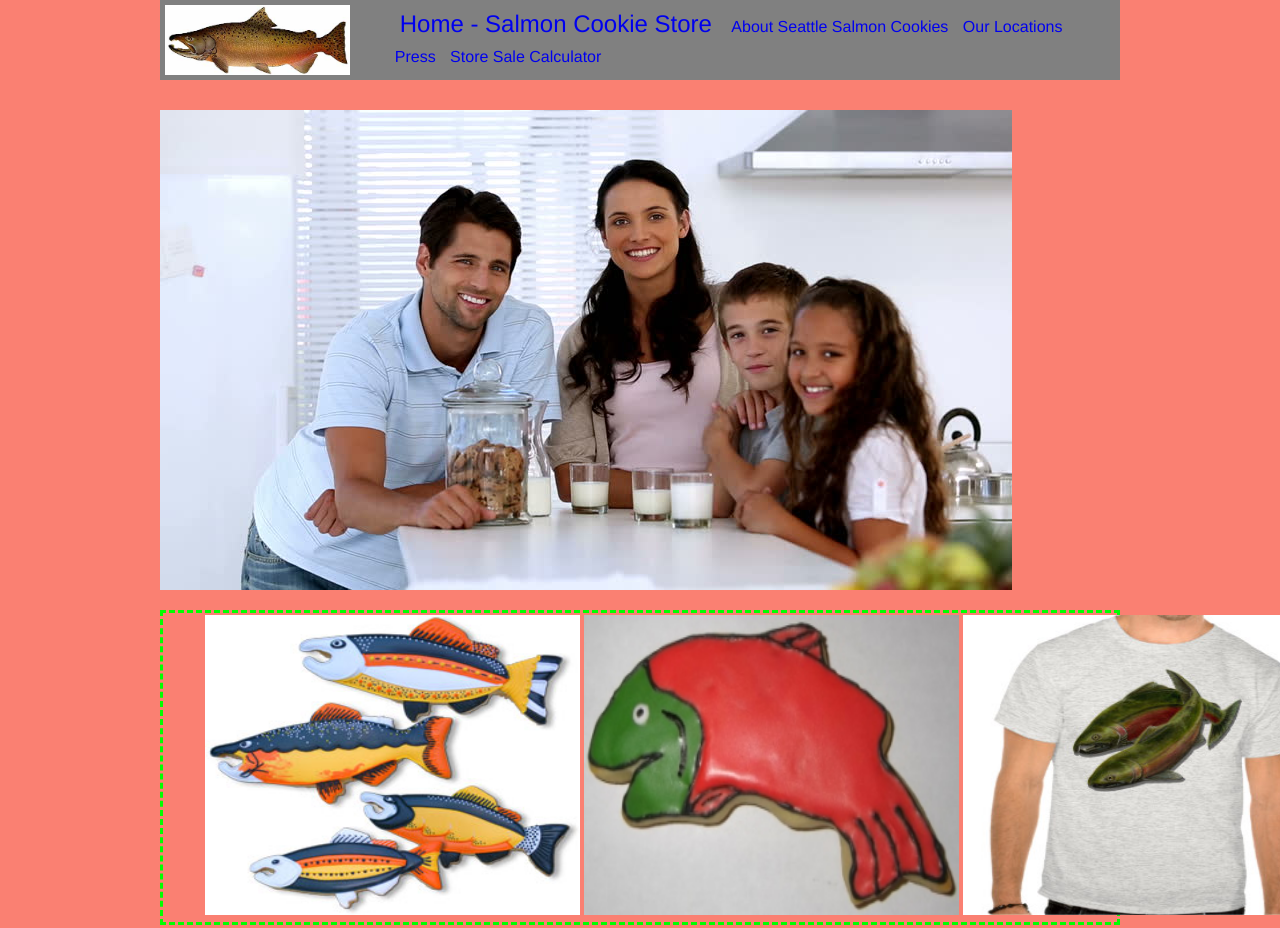
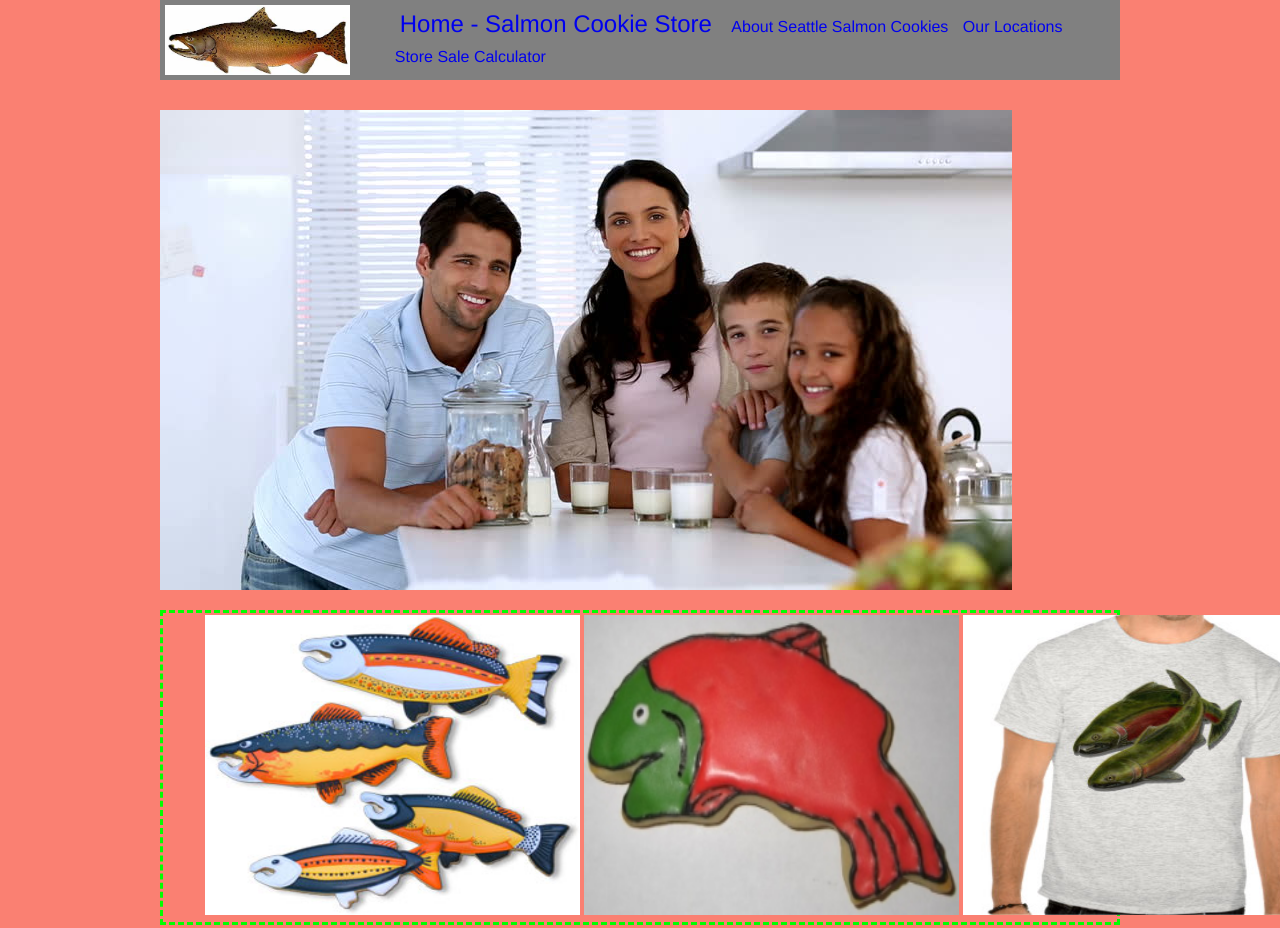
Before and after one commit to john-grillo/lab_09_css_wireframe, a plain HTML site: page lab/index.html in a window 1280 px wide. Shown: the top 928 px of the page. Drawn offline with Linux system fonts and the light colour scheme.

Commit message:
last minute update for some reason

```diff
--- a/lab/index.html
+++ b/lab/index.html
@@ -56,7 +56,6 @@
         <a href="index.html" class="currentPage"><li>Home - Salmon Cookie Store</li></a>
         <a href="about.html"><li>About Seattle Salmon Cookies</li></a>
         <a href="locations.html"><li>Our Locations</li></a>
-        <a href="press.html"><li>Press </li></a>
         <a href="data.html"><li> Store Sale Calculator</li></a>
       </ul>
     </nav>
```
Also changed, not shown: lab/data.html (+0 -1 lines), lab/locations.html (+0 -1 lines), lab/sales.html (+0 -1 lines).
